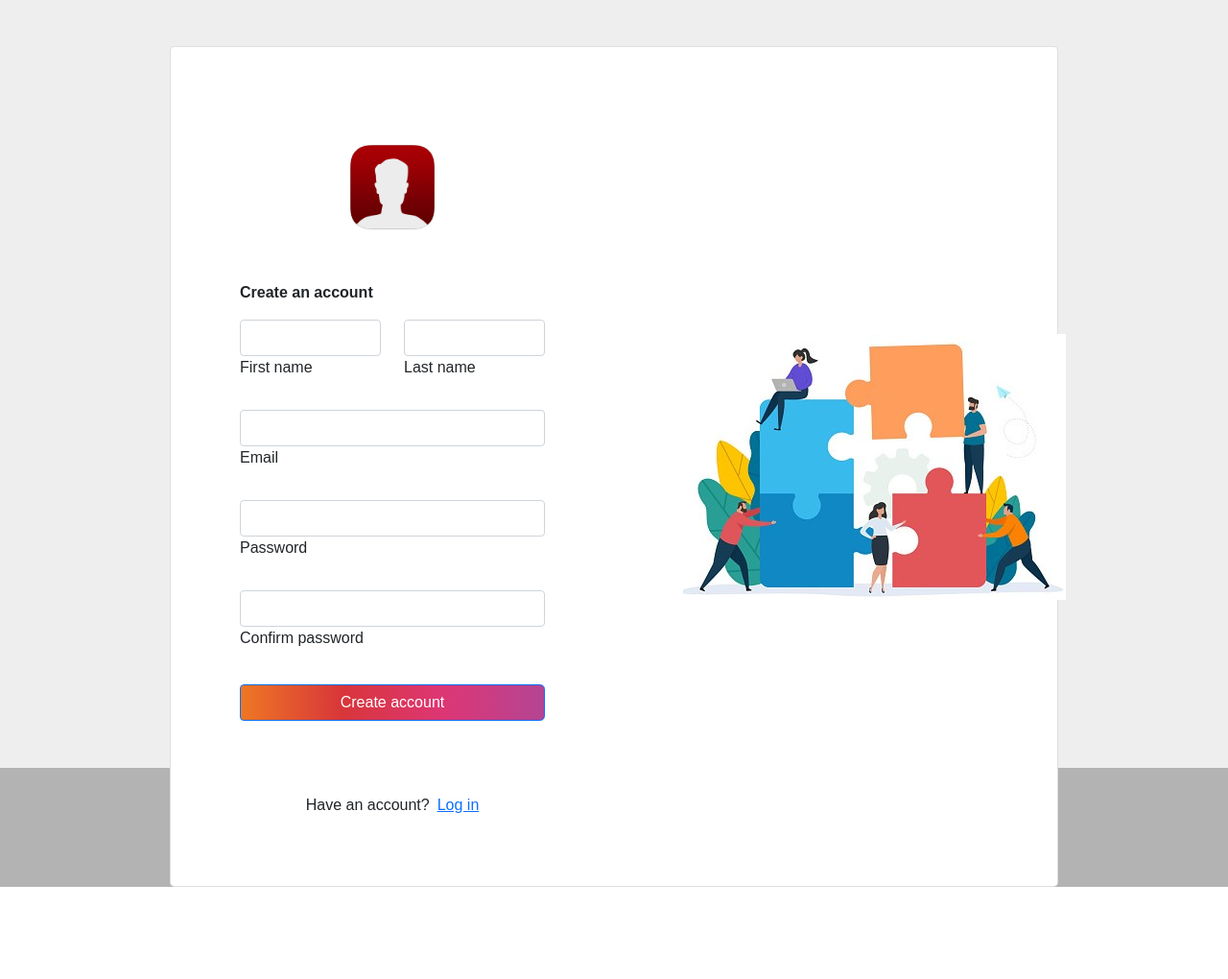
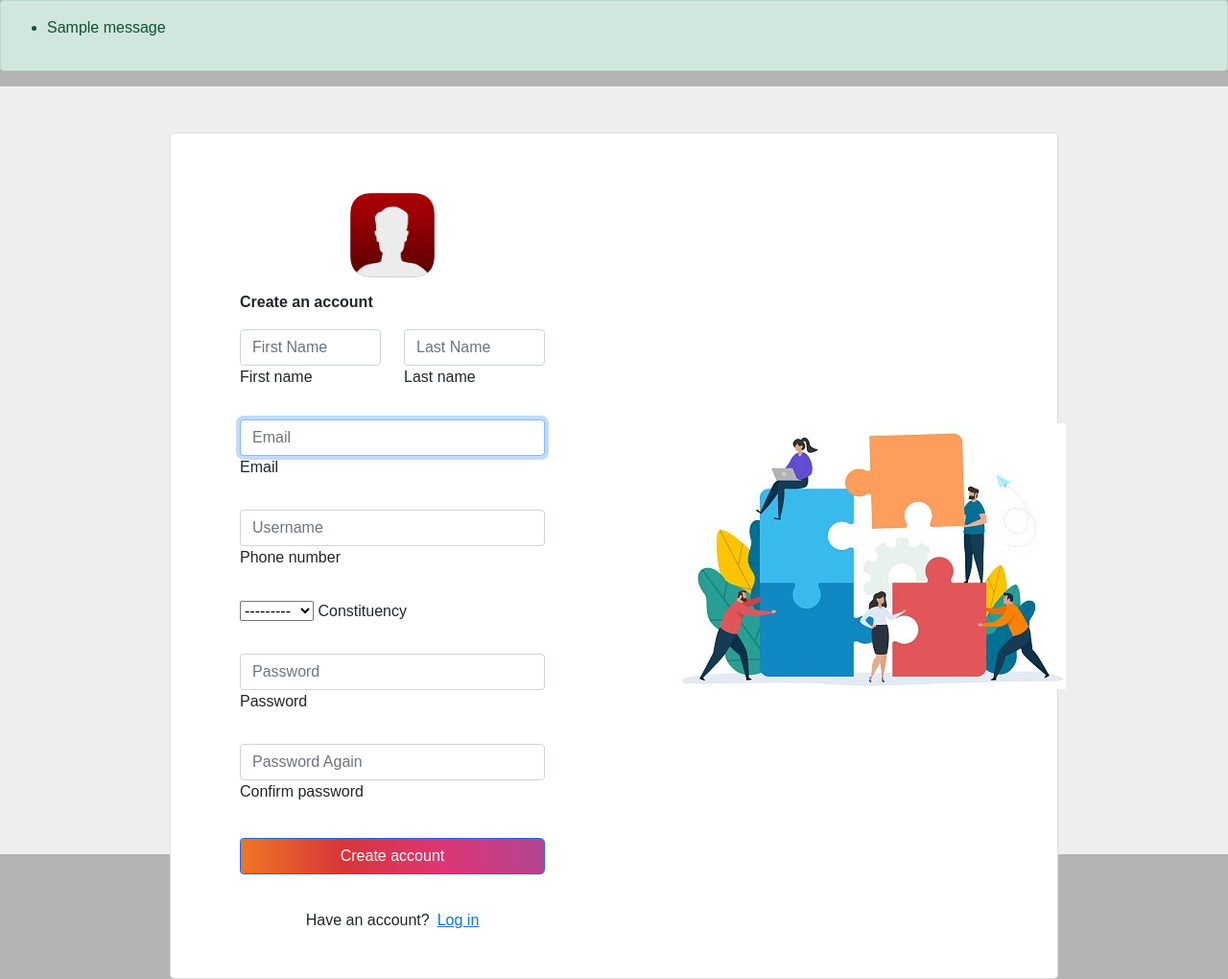
Before and after one commit to wekesa360/ng_cdf_citizen, a Django app: page /accounts/signup/ in a window 1280 px wide. Shown: the whole page at 96% size. Before the commit the page ends 924 px from the top, so only its background shows below. Run offline with Django 4.2, Linux system fonts and the light colour scheme; tables that the repository leaves empty hold one stand-in row (values such as "Sample post"); one stand-in notice (Sample message) is shown.

Commit message:
update templates

```diff
--- /dev/null
+++ b/templates/accounts/base.html
@@ -0,0 +1,43 @@
+{% load static %}
+<!DOCTYPE html>
+<html>
+    <head>
+        <title>
+            {% block title %}
+            {% endblock title %}
+        </title>
+        <link href="https://cdn.jsdelivr.net/npm/bootstrap@5.0.2/dist/css/bootstrap.min.css" rel="stylesheet" integrity="sha384-EVSTQN3/azprG1Anm3QDgpJLIm9Nao0Yz1ztcQTwFspd3yD65VohhpuuCOmLASjC" crossorigin="anonymous">
+        <link rel="stylesheet" type="text/css" href="{% static 'css/main.css' %}">
+        </head>
+        <body>
+            <div>
+                {% if messages %}
+                <div class="alert alert-success">
+                    <ul>
+                    {% for message in messages %}
+                        <li>{{ message }}</li>
+                    {% endfor %}
+                    </ul>
+                </div>
+                {% endif %}
+            </div>
+            <div>
+                {% if form.errors %}
+                <div class="alert alert-danger">
+                    <ul>
+                    {% for field_errors in form.errors.values %}
+                        {% for error in field_errors %}
+                        <li>{{ error }}</li>
+                        {% endfor %}
+                    {% endfor %}
+                    </ul>
+                </div>
+                {% endif %}
+            </div>
+            {% block content %}
+
+            {% endblock content %}
+            <script src="https://cdn.jsdelivr.net/npm/@popperjs/core@2.9.2/dist/umd/popper.min.js" integrity="sha384-IQsoLXl5PILFhosVNubq5LC7Qb9DXgDA9i+tQ8Zj3iwWAwPtgFTxbJ8NT4GN1R8p" crossorigin="anonymous"></script>
+            <script src="https://cdn.jsdelivr.net/npm/bootstrap@5.0.2/dist/js/bootstrap.min.js" integrity="sha384-cVKIPhGWiC2Al4u+LWgxfKTRIcfu0JTxR+EQDz/bgldoEyl4H0zUF0QKbrJ0EcQF" crossorigin="anonymous"></script>
+        </body>
+</html>
--- a/templates/accounts/signup.html
+++ b/templates/accounts/signup.html
@@ -1,13 +1,9 @@
-<!DOCTYPE html>
-<html>
-    <head>
-        <title>
-            Login Page
-        </title>
-        <link href="https://cdn.jsdelivr.net/npm/bootstrap@5.0.2/dist/css/bootstrap.min.css" rel="stylesheet" integrity="sha384-EVSTQN3/azprG1Anm3QDgpJLIm9Nao0Yz1ztcQTwFspd3yD65VohhpuuCOmLASjC" crossorigin="anonymous">
-        <link rel="stylesheet" type="text/css" href="../static/css/main.css">
-        </head>
-        <body>
+{%extends 'accounts/base.html'%}
+{% load static %}
+{% block title %}
+Create account
+{% endblock title %}
+{%block content%}
             <section class="h-100 gradient-form" style="background-color: #eee;">
                 <div class="container py-5 h-100">
                   <div class="row d-flex justify-content-center align-items-center h-100">
@@ -17,55 +13,63 @@
                           <div class="col-lg-6">
                             <div class="card-body p-md-5 mx-md-4">
 
-                              <div class="text-center py-5">
-                                <img src="../static/img/user-icon.png"
+                              <div class="text-center py-2">
+                                <img src="{% static 'img/user-icon.png' %}"
                                   style="width: 100px;" alt="logo">
-
                               </div>
 
-                              <form>
+                              <form role="form" method="post">
+                                {% csrf_token %}
                                 <p class="fw-bolder">Create an account</p>
 
 
                                 <div class="row">
                                   <div class="col-lg-6">
                                     <div class="form-outline mb-4">
-                                      <input type="text" id="form2Example11" class="form-control"
-                                       />
+                                      {{form.first_name}}
                                       <label class="form-label" for="form2Example11">First name</label>
                                     </div>
                                   </div>
                                   <div class="col-lg-6">
                                     <div class="form-outline mb-4">
-                                      <input type="text" id="form2Example11" class="form-control"
-                                       />
+                                      {{form.last_name}}
                                       <label class="form-label" for="form2Example11">Last name</label>
                                     </div>
                                   </div>
                                 </div>
 
                                 <div class="form-outline mb-4">
-                                  <input type="email" id="form2Example22" class="form-control" />
+                                  {{form.email}}
                                   <label class="form-label" for="form2Example22">Email</label>
                                 </div>
 
                                 <div class="form-outline mb-4">
-                                  <input type="password" id="form2Example22" class="form-control" />
+                                  {{form.phone_number}}
+                                  <label class="form-label" for="form2Example22">Phone number</label>
+                                </div>
+
+                                <div class="form-outline mb-4">
+                                  {{form.location}}
+                                  <label class="form-label" for="form2Example22">Constituency</label>
+                                </div>
+
+                                <div class="form-outline mb-4">
+                                  {{form.password1}}
                                   <label class="form-label" for="form2Example22">Password</label>
                                 </div>
 
                                 <div class="form-outline mb-4">
-                                  <input type="password" id="form2Example22" class="form-control" />
+                                  {{form.password2}}
                                   <label class="form-label" for="form2Example22">Confirm password</label>
                                 </div>
 
-                                <div class="text-center pt-1 mb-5 pb-1 d-grid gap-2">
-                                  <button class="btn btn-primary btn- fa-lg gradient-custom-2 mb-3" type="button">Create
+                                <div class="text-center pt-1 mb-2 pb-1 d-grid gap-2">
+                                  <button class="btn btn-primary btn- fa-lg gradient-custom-2 mb-3" value="submit" type="submit">Create
                                     account</button>
                                   <a class="text-muted" href="#!"></a>
                                 </div>
 
-                                <div class="d-flex align-items-center justify-content-center pb-4">
+                                <div class="d-flex align-items-center justify-content-center pb-0">
                                   <p class="mb-0 me-2">Have an account?</p>
                                   <a href="login.html">Log in</a>
                                 </div>
@@ -76,7 +80,7 @@
                           </div>
                           <div class="col-lg-6 d-flex align-items-center">
                             <div class="text-white px-0 py-4 p-md-5 mx-md-4">
-                              <img src="../static/img/banner2.jpg" alt="">
+                              <img src="{% static 'img/banner2.jpg' %}" alt="">
                             </div>
                           </div>
                         </div>
@@ -86,7 +90,4 @@
                 </div>
               </section>
             </div>
-            <script src="https://cdn.jsdelivr.net/npm/@popperjs/core@2.9.2/dist/umd/popper.min.js" integrity="sha384-IQsoLXl5PILFhosVNubq5LC7Qb9DXgDA9i+tQ8Zj3iwWAwPtgFTxbJ8NT4GN1R8p" crossorigin="anonymous"></script>
-            <script src="https://cdn.jsdelivr.net/npm/bootstrap@5.0.2/dist/js/bootstrap.min.js" integrity="sha384-cVKIPhGWiC2Al4u+LWgxfKTRIcfu0JTxR+EQDz/bgldoEyl4H0zUF0QKbrJ0EcQF" crossorigin="anonymous"></script>
-        </body>
-</html>
+{%endblock content%}
```
Also changed, not shown: templates/accounts/signin.html (+6 -14 lines).
